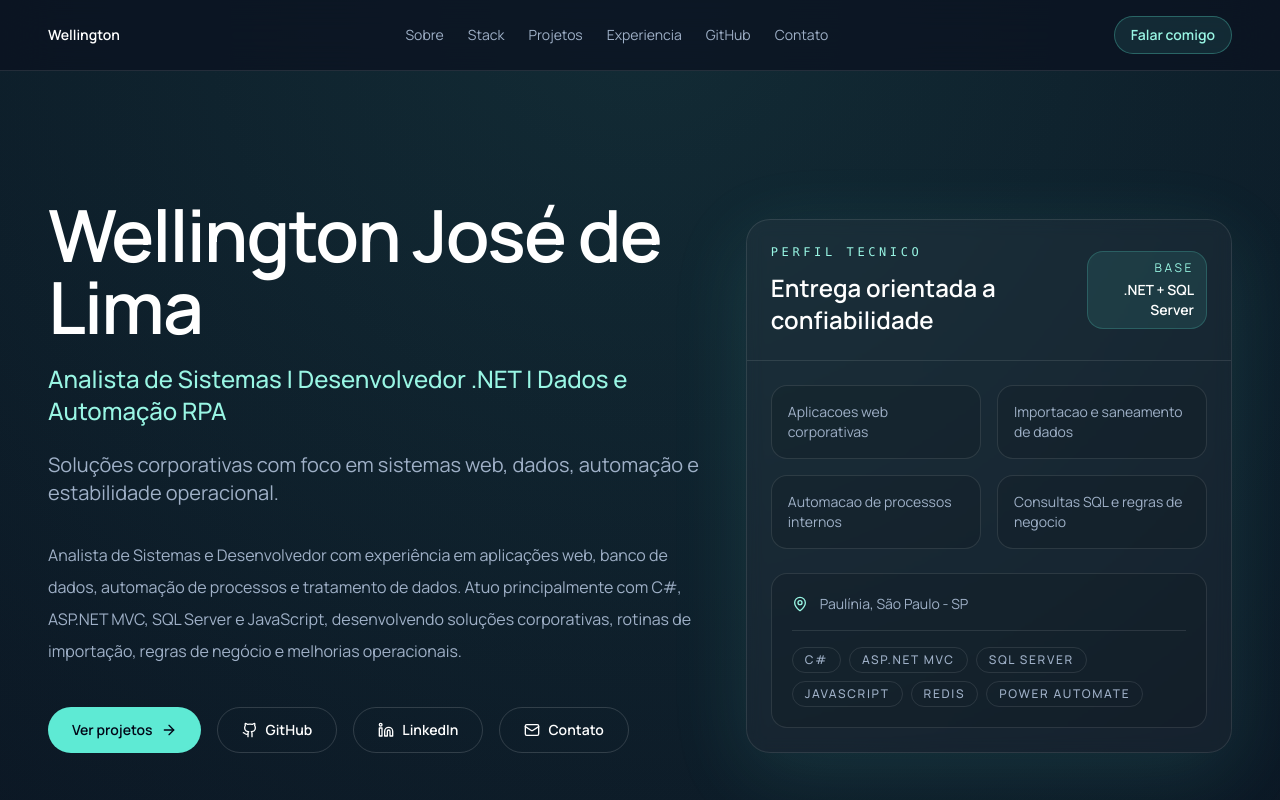
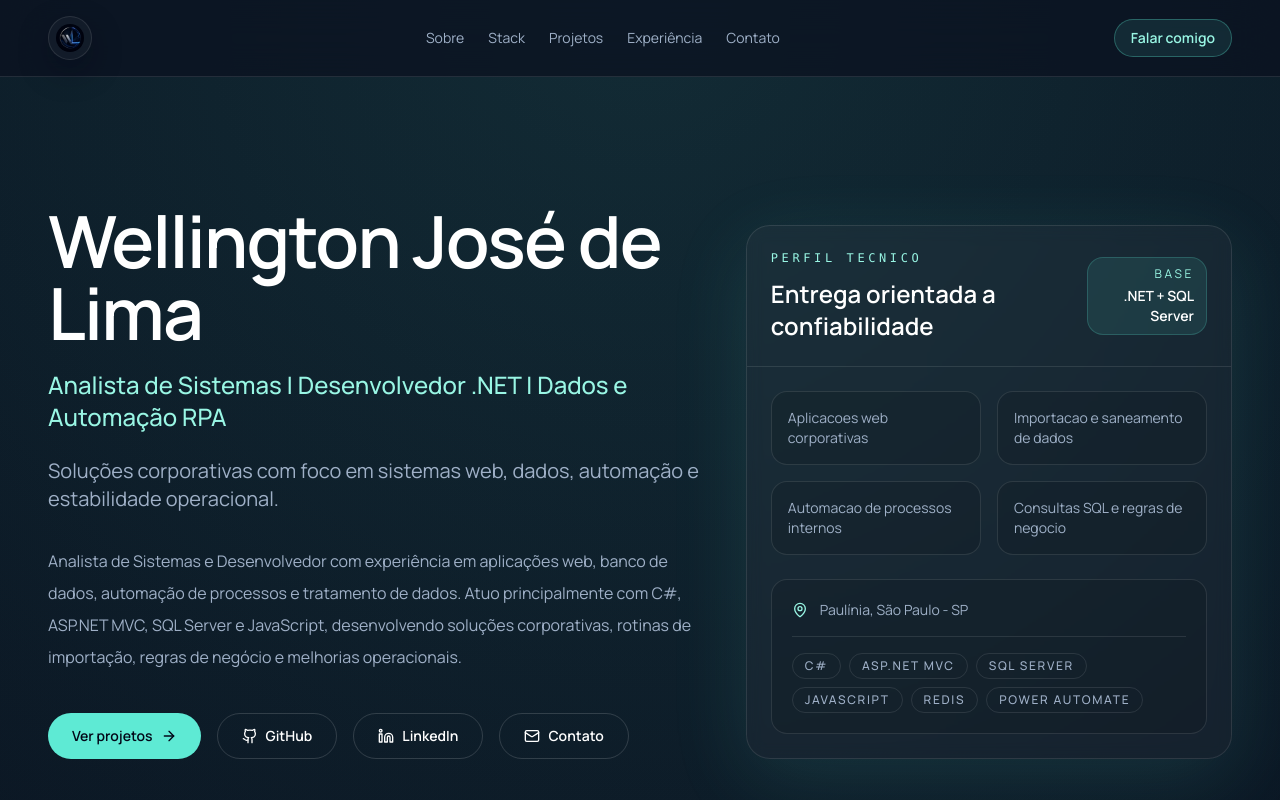
Before and after one commit to Wellington-Nox-Lima/Wellington-Nox-Lima.github.io, a Next.js app: page / in a window 1280 px wide. Shown: the top 800 px of the page. Built offline with nearby package versions, Linux system fonts and the light colour scheme.

Commit message:
Atualiza logo do cabeçalho e favicon

```diff
--- a/app/layout.tsx
+++ b/app/layout.tsx
@@ -17,9 +17,9 @@ export const metadata: Metadata = {
   description:
     "Portfólio profissional com foco em sistemas corporativos, desenvolvimento web, banco de dados e automação de processos.",
   icons: {
-    icon: "/icon.svg",
-    shortcut: "/icon.svg",
-    apple: "/icon.svg",
+    icon: "/brand-icon.png",
+    shortcut: "/brand-icon.png",
+    apple: "/brand-icon.png",
   },
 };
 
--- a/components/Header.tsx
+++ b/components/Header.tsx
@@ -1,5 +1,6 @@
 "use client";
 
+import Image from "next/image";
 import { useEffect, useRef, useState } from "react";
 import { Check, Copy, Mail, MessageCircle } from "lucide-react";
 import { portfolioData } from "@/data/portfolio";
@@ -8,8 +9,7 @@ const navItems = [
   { label: "Sobre", href: "#sobre" },
   { label: "Stack", href: "#stack" },
   { label: "Projetos", href: "#projetos" },
-  { label: "Experiencia", href: "#experiencia" },
-  { label: "GitHub", href: "#github" },
+  { label: "Experiência", href: "#experiencia" },
   { label: "Contato", href: "#contato" },
 ];
 
@@ -19,7 +19,7 @@ export function Header() {
   const contactRef = useRef<HTMLDivElement | null>(null);
   const whatsappNumber = "5519983267236";
   const whatsappMessage =
-    "Olá, Wellington. Vi seu portfólio e gostaria de iniciar um contato sobre uma oportunidade/projeto.";
+    "Olá, Wellington. Vi seu portfólio e gostaria de iniciar um contato sobre uma oportunidade ou projeto.";
   const whatsappHref = `https://wa.me/${whatsappNumber}?text=${encodeURIComponent(whatsappMessage)}`;
 
   useEffect(() => {
@@ -54,10 +54,18 @@ export function Header() {
   return (
     <header className="sticky top-0 z-50 border-b border-white/10 bg-surface/75 backdrop-blur-xl">
       <div className="mx-auto flex max-w-7xl items-center justify-between px-6 py-4 sm:px-8 lg:px-12">
-        <a href="#inicio" className="flex flex-col">
-          <span className="text-sm font-semibold text-white">
-            {portfolioData.person.name.split(" ")[0]}
-          </span>
+        <a
+          href="#inicio"
+          className="flex h-11 w-11 items-center justify-center rounded-full border border-white/10 bg-white/[0.03] shadow-[0_12px_30px_rgba(3,10,22,0.35)] transition hover:border-accent/40 hover:bg-white/[0.05]"
+          aria-label={`Ir para o topo do portfólio de ${portfolioData.person.name}`}
+        >
+          <Image
+            src="/brand-icon.png"
+            alt="Ícone WL"
+            width={28}
+            height={28}
+            className="h-7 w-7 rounded-full object-cover"
+          />
         </a>
 
         <nav className="hidden items-center gap-6 text-sm text-muted lg:flex">
```
Also changed, not shown: public/brand-icon.png (added).
